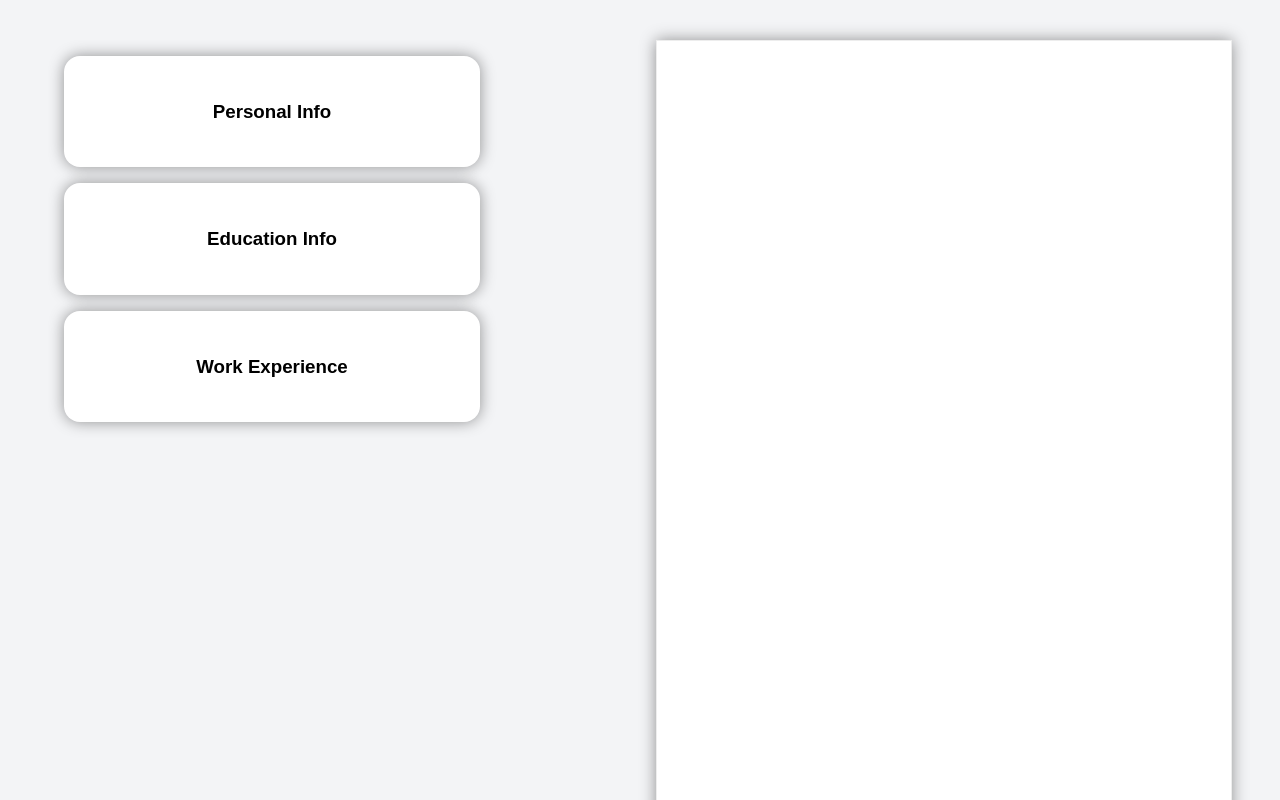
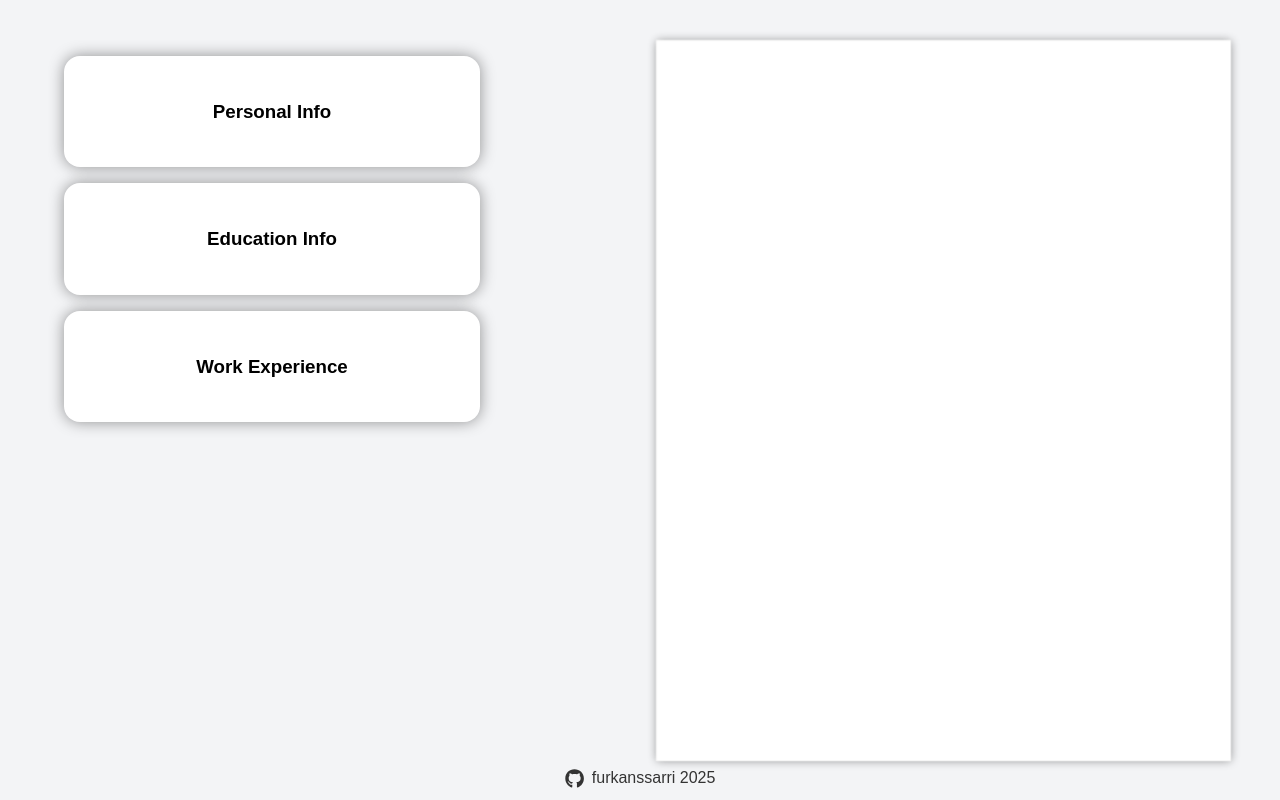
Before and after one commit to furkanssarri/cv-builder, a React (Vite) app: page / in a window 1280 px wide. Shown: the top 800 px of the page. Built offline with nearby package versions, Linux system fonts and the light colour scheme.

Commit message:
style: add further responsiveness
the height of the page is very scuffed. it will be fixed Soon™.

```diff
--- a/src/App.css
+++ b/src/App.css
@@ -121,6 +121,18 @@ footer {
   }
 }
 
+@media screen and (max-width: 1400px) {
+  #resume-area {
+    height: 70vh;
+  }
+}
+
+@media screen and (max-width: 1150px) {
+  .container {
+    gap: 0;
+  }
+}
+
 @media screen and (max-width: 900px) {
   #form-area {
     width: 100%;
@@ -142,5 +154,6 @@ footer {
 
   #resume-area {
     width: 90vw;
+    height: 90vh;
   }
 }
--- a/src/components/output/resume.css
+++ b/src/components/output/resume.css
@@ -31,7 +31,7 @@ aside a:hover {
 }
 
 main {
-  flex: 1;
+  /* flex: 1; */
   padding: 1.5rem;
 }
 
@@ -41,6 +41,9 @@ main {
   background-color: #fff;
   height: 125vh;
   display: flex;
+  transform: scale(0.9);
+  transform-origin: top left;
+  width: 100%;
 }
 
 .personal-data-wrapper .icon {
@@ -127,7 +130,60 @@ button.edit:hover {
   color: #fff;
 }
 
+@media screen and (max-width: 1780px) {
+  .resume-layout {
+    transform: scale(0.8);
+    width: 120%;
+  }
+  .photo {
+    transform: translate(0.8);
+  }
+}
+
+@media screen and (max-width: 1500px) {
+  .resume-layout {
+    transform: scale(0.7);
+    width: 142%;
+  }
+  .photo {
+    transform: scale(0.7);
+  }
+  .photo {
+    margin: 0;
+  }
+}
+
+@media screen and (max-width: 1300px) {
+  .resume-layout {
+    transform: scale(0.6);
+    width: 166%;
+    height: 150vh;
+  }
+  .photo {
+    transform: scale(0.5);
+  }
+}
+
+@media screen and (max-width: 1150px) {
+  .resume-layout {
+    width: 166%;
+  }
+}
+
+@media screen and (max-width: 900px) {
+  .resume-layout {
+    width: 163%;
+  }
+}
+
 @media screen and (max-width: 480px) {
+  .resume-layout {
+    transform: scale(0.5);
+    width: 200%;
+  }
+  aside {
+    padding: 0.3rem;
+  }
   .personal-data-row {
     flex-direction: column;
   }
```
